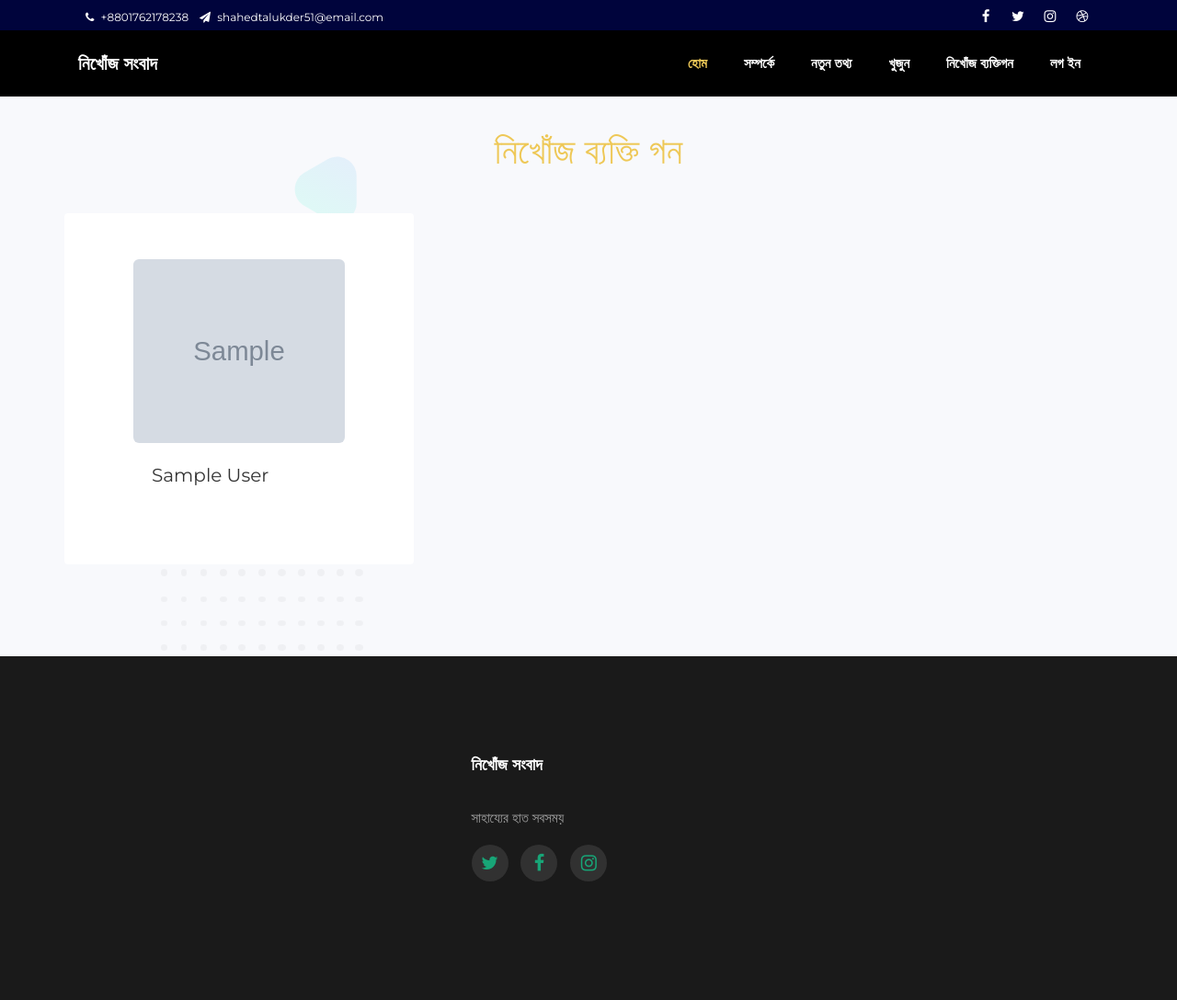
After one commit to shahed-swe/nikhojshongbad, a Django app: page /all_people/ in a window 1280 px wide. The commit adds this page. Shown: the whole page at 92% size. Run offline with Django 3.2, Linux system fonts and the light colour scheme; tables that the repository leaves empty hold one stand-in row (values such as "Sample post"); grey boxes marked "Sample" are stand-in pictures; some libraries are stand-ins or nearby versions.

Commit message:
new elem

```diff
--- /dev/null
+++ b/main/templates/front/all_lost_people.html
@@ -0,0 +1,65 @@
+{%extends 'user_base.html'%}
+<!-- base has extended -->
+{%load static%}
+<!-- static file loaded -->
+{%block main_content%}
+<!-- main content starts here -->
+<style>
+    .navbar {
+        background-color: black !important;
+        margin-top: -7px;
+    }
+
+    .lost_peoples {
+        background-image: url("{% static 'front/images/background.png'%}");
+        padding-top: 100px;
+        padding-bottom: 100px;
+    }
+
+    .lost_peoples h1 {
+        padding-bottom: 30px;
+        color: #eec857;
+    }
+
+    .lost_peoples .card {
+        border: none !important;
+        padding-top: 50px;
+        padding-bottom: 50px;
+        padding-left: 75px;
+    }
+
+    .lost_peoples .card-img-top {
+        border-top-left-radius: calc(0.45rem - 1px) !important;
+        border-top-right-radius: calc(0.45rem - 1px) !important;
+        border-bottom-left-radius: calc(0.45rem - 1px) !important;
+        border-bottom-right-radius: calc(0.45rem - 1px) !important;
+    }
+
+    .card-body h5 {
+        width: 196px !important;
+    }
+</style>
+<section class="lost_peoples">
+    <div class="container">
+        <h1 class="text-center">{{title}}</h1>
+        <div class="row">
+            {%for i in data%}
+            <div class="card col-12 col-lg-4">
+                <div class="card-img">
+                    <img class="card-img-top" src="{{i.image.url}}" alt="Card image cap" style="height: 200px;width: 230px ;">
+                </div>
+                <div class="card-body">
+                    <h5 class="card-title">{{i.full_name}}</h5>
+                </div>
+            </div>
+            {%endfor%}
+        </div>
+    </div>
+</section>
+<!-- main content ends here -->
+{%endblock main_content%}
+<!-- script tag here -->
+{%block scripts%}
+<!-- script start -->
+<!-- script ends here -->
+{%endblock scripts%}
--- a/main/urls.py
+++ b/main/urls.py
@@ -12,5 +12,6 @@ urlpatterns = [
     url(r'^track/$',views.trackpage,name="trackpage"),
     url(r'^trackweb/$',views.TrackWebCam,name="TrackWebCam"),
     url(r'^trackimg/$',views.TrackImages,name="TrackImages"),
+    url(r'^all_people/$',views.all_people,name="all_people"),
     url(r'^person_details/(?P<word>.*)/$', views.person_details, name="person_details"),
 ]
--- a/main/views.py
+++ b/main/views.py
@@ -38,6 +38,12 @@ def new_details(request):
 def person_details(request,word):
     data = People.objects.filter(p_id=word)
     return render(request, 'front/lost_person_details.html', {"title": "Details","data": data})
+
+#all person
+def all_people(request):
+    data = People.objects.all()
+    return render(request, 'front/all_lost_people.html', {"title": "নিখোঁজ ব্যক্তি গন","data": data})
+
 
 # login function
 def mylogin(request):
--- a/templates/navbar.html
+++ b/templates/navbar.html
@@ -33,6 +33,7 @@
                 <li class="nav-item"><a href="/about" class="nav-link">সম্পর্কে</a></li>
                 <li class="nav-item"><a href="/add" class="nav-link">নতুন তথ্য</a></li>
                 <li class="nav-item"><a href="/track" class="nav-link">খুজুন</a></li>
+                <li class="nav-item"><a href="/all_people" class="nav-link">নিখোঁজ ব্যক্তিগন</a></li>
                 {%if user.is_authenticated%}
                 <li class="nav-item"><a href="#" class="nav-link">{{user | capfirst}}</a></li>
                 <li class="nav-item"><a href="/logout" class="nav-link">লগ আউট</a></li>
```
Also changed, not shown: media/alvi_9JqmbNN.jpg (added).
